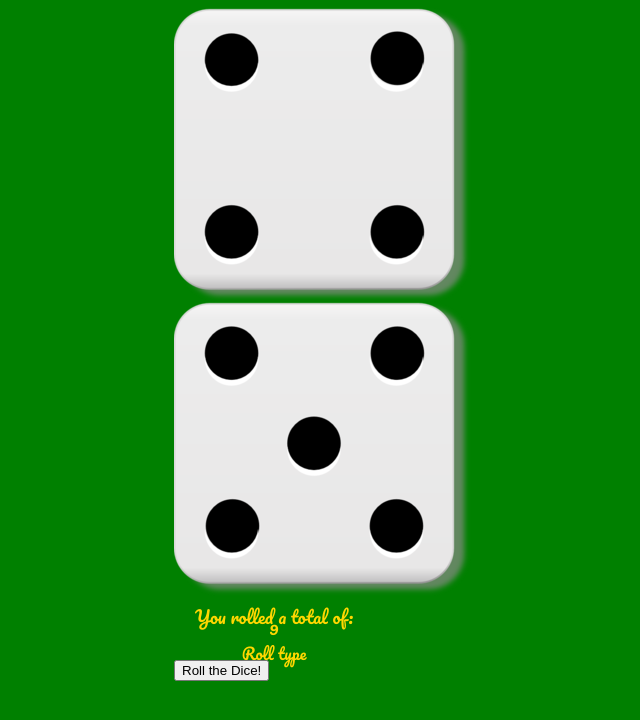
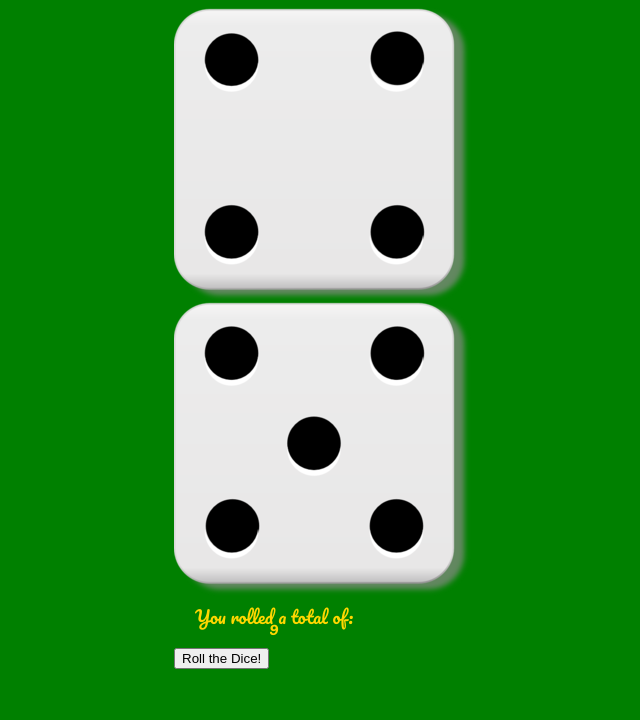
Before and after one commit to adiesh/cst336-hw2, a PHP site: page / in a window 1280 px wide. Shown: the top 720 px of the page, without its empty margins (456-1096 px from the left). Run offline with PHP 8.4, Linux system fonts and the light colour scheme; data that the repository does not hold is empty.

Commit message:
commented out line

```diff
--- a/index.php
+++ b/index.php
@@ -108,7 +108,7 @@
                     calculateRoll($diceSides);
 
 
-                    echo "Roll type". determineRollType($diceSides);
+                    // echo "Roll type". determineRollType($diceSides); // unable to get this function to work.
                     echo "</div>";
 
                 }
```
